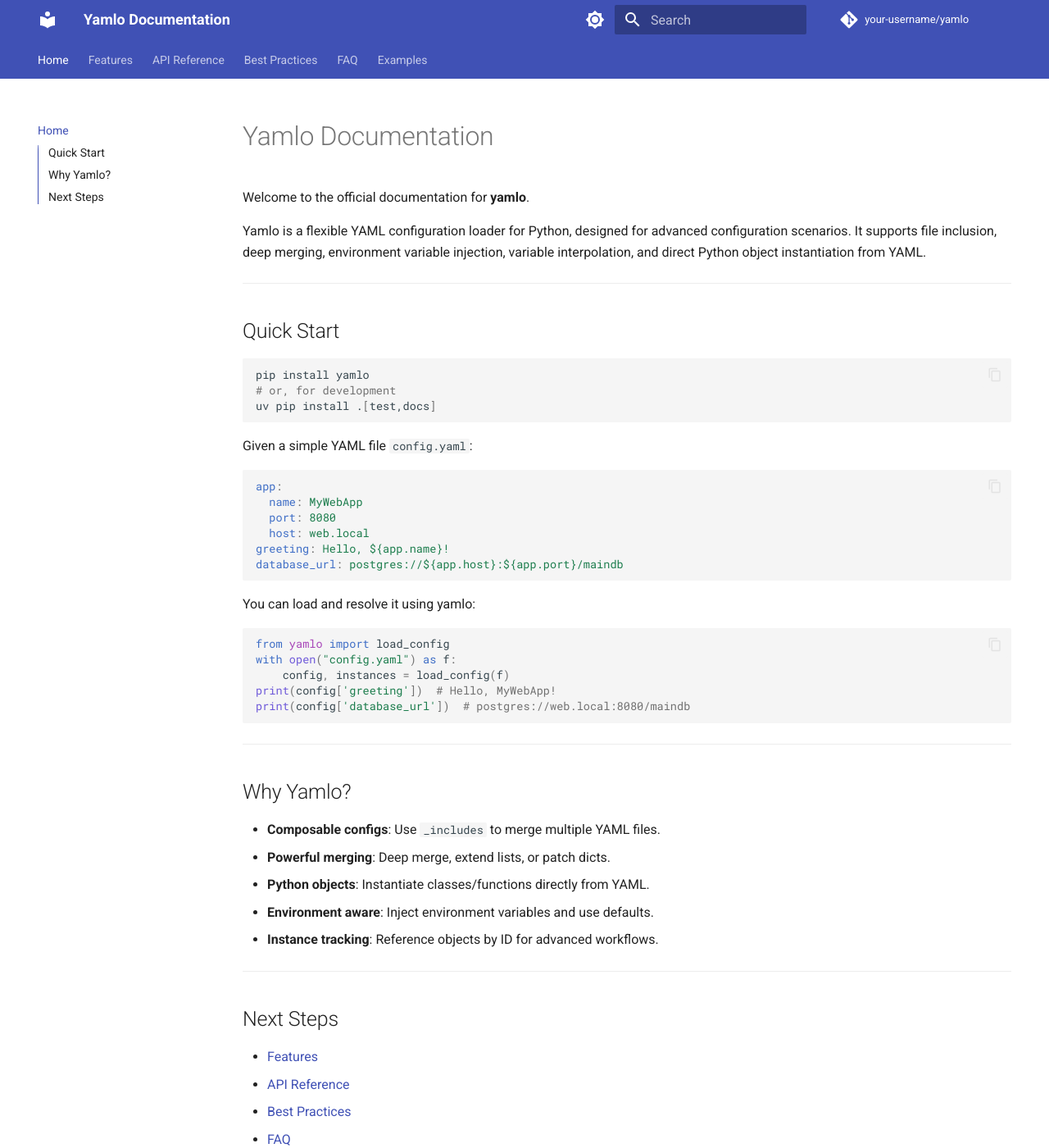
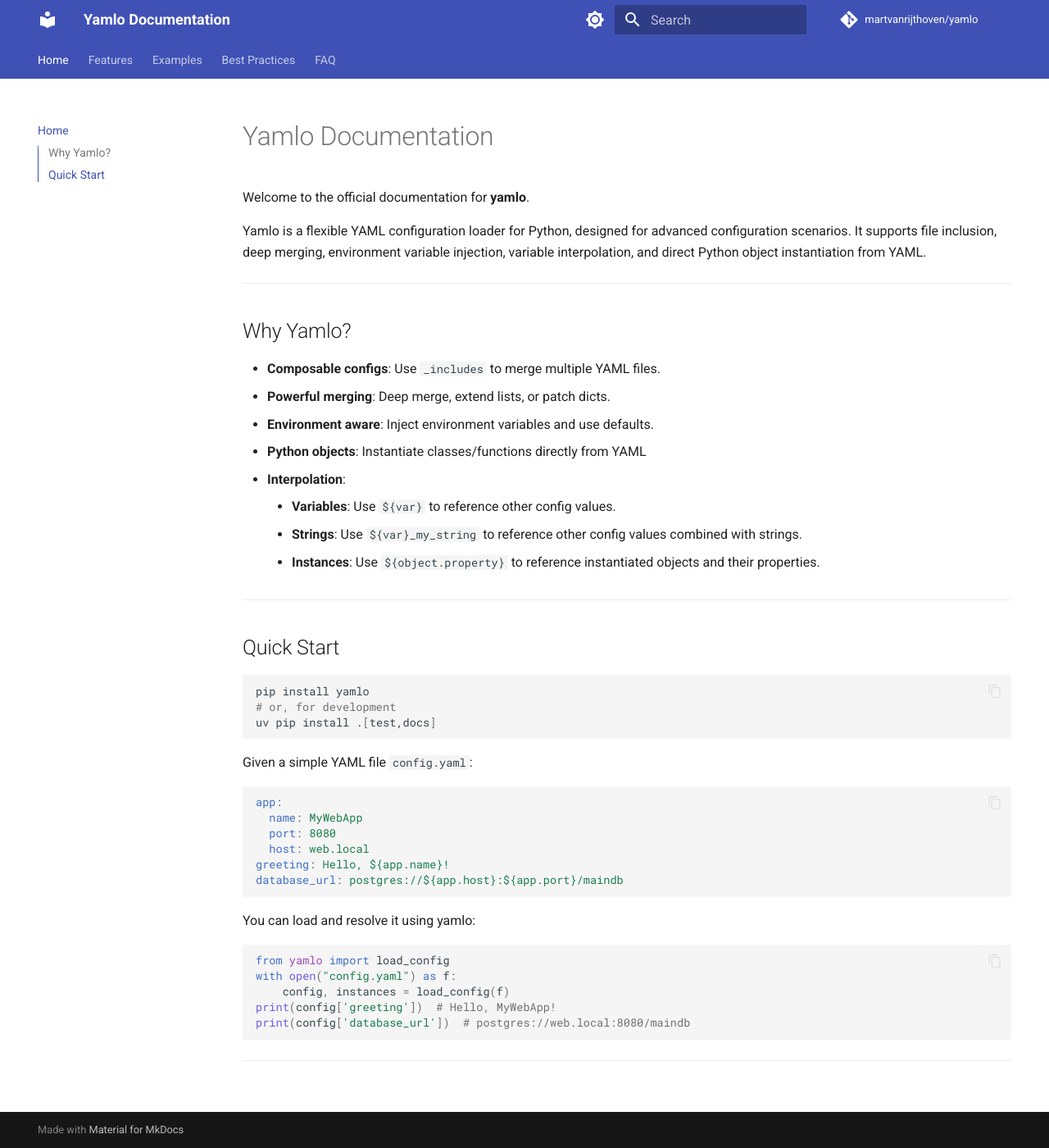
Before and after one commit to martvanrijthoven/pyamlo, an MkDocs documentation site: the page built from docs/index.md, in a window 1280 px wide and 1400 px high. Shown: the whole window at 82% size. Built offline with MkDocs 1.6.1 and Material for MkDocs 9.7.7, drawn with Linux system fonts in a browser that asks for light colours; comment, search, counter and statistics services are not loaded.

Commit message:
update docs

````diff
--- a/docs/index.md
+++ b/docs/index.md
@@ -5,6 +5,22 @@
 Yamlo is a flexible YAML configuration loader for Python, designed for advanced configuration scenarios. It supports file inclusion, deep merging, environment variable injection, variable interpolation, and direct Python object instantiation from YAML.
 
 ---
+
+
+## Why Yamlo?
+
+- **Composable configs**: Use `_includes` to merge multiple YAML files.
+- **Powerful merging**: Deep merge, extend lists, or patch dicts.
+- **Environment aware**: Inject environment variables and use defaults.
+- **Python objects**: Instantiate classes/functions directly from YAML
+- **Interpolation**:
+    - **Variables**: Use `${var}` to reference other config values.
+    - **Strings**: Use `${var}_my_string` to reference other config values combined with strings.
+    - **Instances**: Use `${object.property}` to reference instantiated objects and their properties.
+
+
+---
+
 
 ## Quick Start
 
@@ -35,22 +51,6 @@
 print(config['database_url'])  # postgres://web.local:8080/maindb
 ```
 
----
 
-## Why Yamlo?
-
-- **Composable configs**: Use `_includes` to merge multiple YAML files.
-- **Powerful merging**: Deep merge, extend lists, or patch dicts.
-- **Python objects**: Instantiate classes/functions directly from YAML.
-- **Environment aware**: Inject environment variables and use defaults.
-- **Instance tracking**: Reference objects by ID for advanced workflows.
 
 ---
-
-## Next Steps
-
-- [Features](features.md)
-- [API Reference](api.md)
-- [Best Practices](best-practices.md)
-- [FAQ](faq.md)
-- [Examples](examples.md)
--- a/mkdocs.yml
+++ b/mkdocs.yml
@@ -1,16 +1,16 @@
 site_name: Yamlo Documentation
-site_url: https://your-username.github.io/yamlo/ # CHANGE THIS
-repo_url: https://github.com/your-username/yamlo/ # CHANGE THIS
-repo_name: your-username/yamlo # CHANGE THIS
+site_url: https://martvanrijthoven.github.io/yamlo/ # CHANGE THIS
+repo_url: https://github.com/martvanrijthoven/yamlo/ # CHANGE THIS
+repo_name: martvanrijthoven/yamlo # CHANGE THIS
 edit_uri: edit/main/docs/ # Or appropriate branch/path
 
 nav:
   - Home: index.md
   - Features: features.md
-  - API Reference: api.md
+  - Examples: examples.md
   - Best Practices: best-practices.md
   - FAQ: faq.md
-  - Examples: examples.md
+
 
 theme:
   name: material
````
Also changed, not shown: docs/api.md (deleted, +0 -187 lines), docs/examples.md (+106 -3 lines), docs/features.md (+3 -6 lines).
